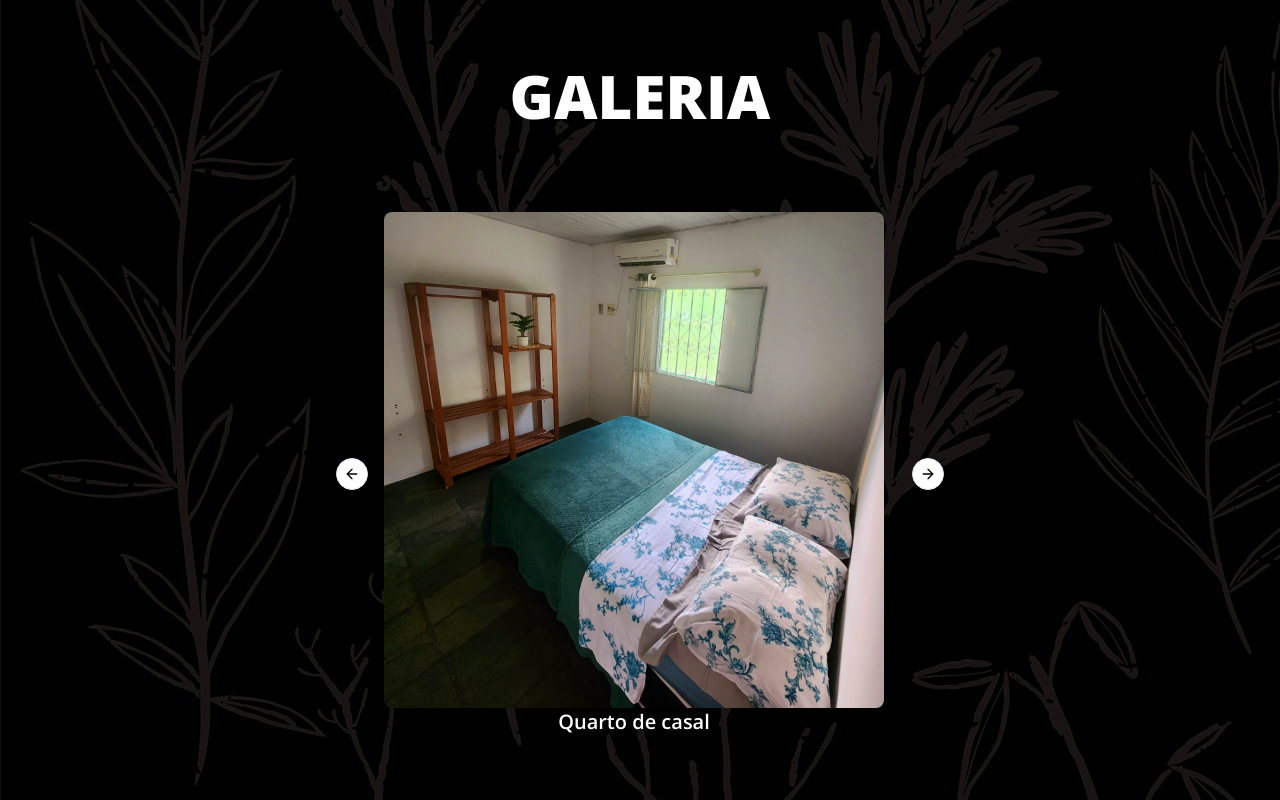
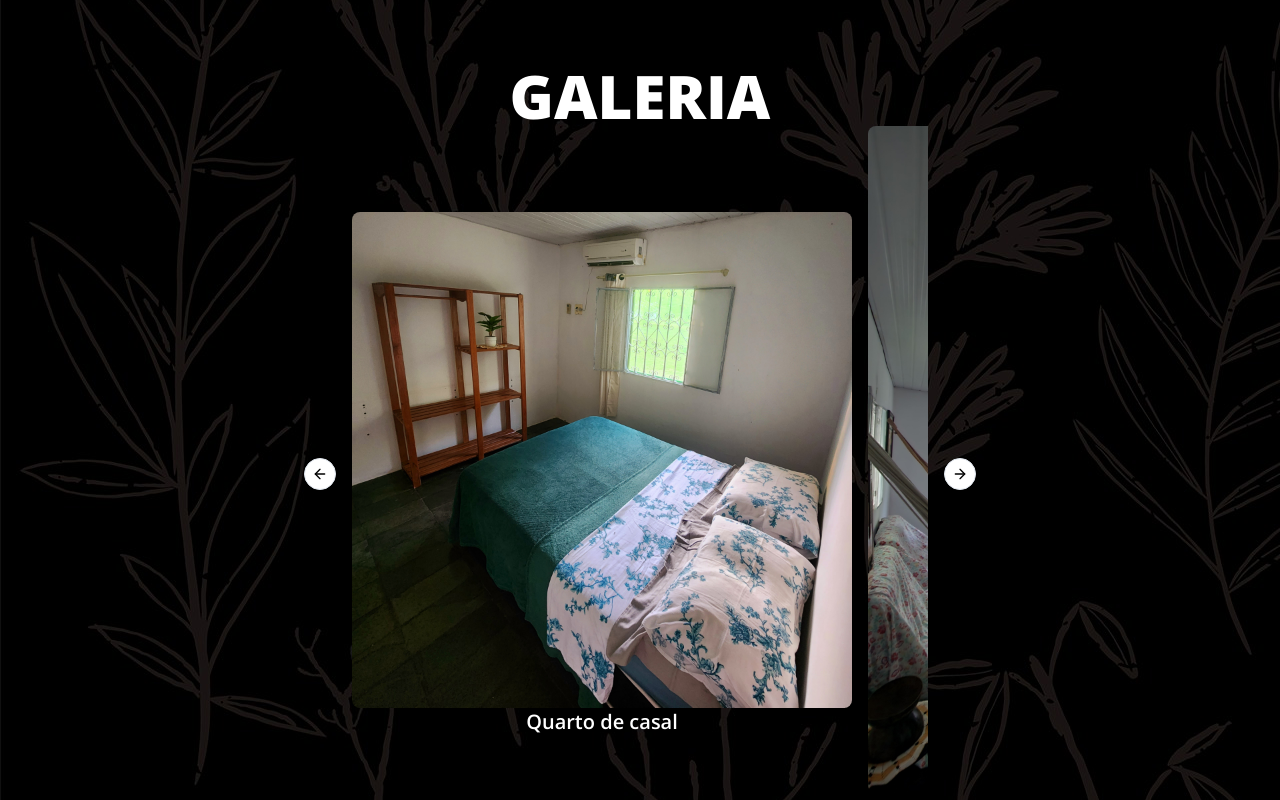
Before and after one commit to biernard1988/gaia, a Next.js app: page / in a window 1280 px wide. Shown: the part 1860-2660 px from the top of the page. Built offline with nearby package versions, Linux system fonts and the light colour scheme.

Commit message:
fixed the carousel layout

```diff
--- a/app/components/Gallery.tsx
+++ b/app/components/Gallery.tsx
@@ -135,7 +135,7 @@ export default function Gallery() {
         Galeria
       </h1>
       <Carousel
-        className="max-w-72 md:max-w-lg"
+        className="max-w-72 md:max-w-xl"
         opts={{ align: "start", loop: true }}
       >
         <CarouselContent>
```
Also changed, not shown: 1 other file (tests, documents, lock files or other folders).
